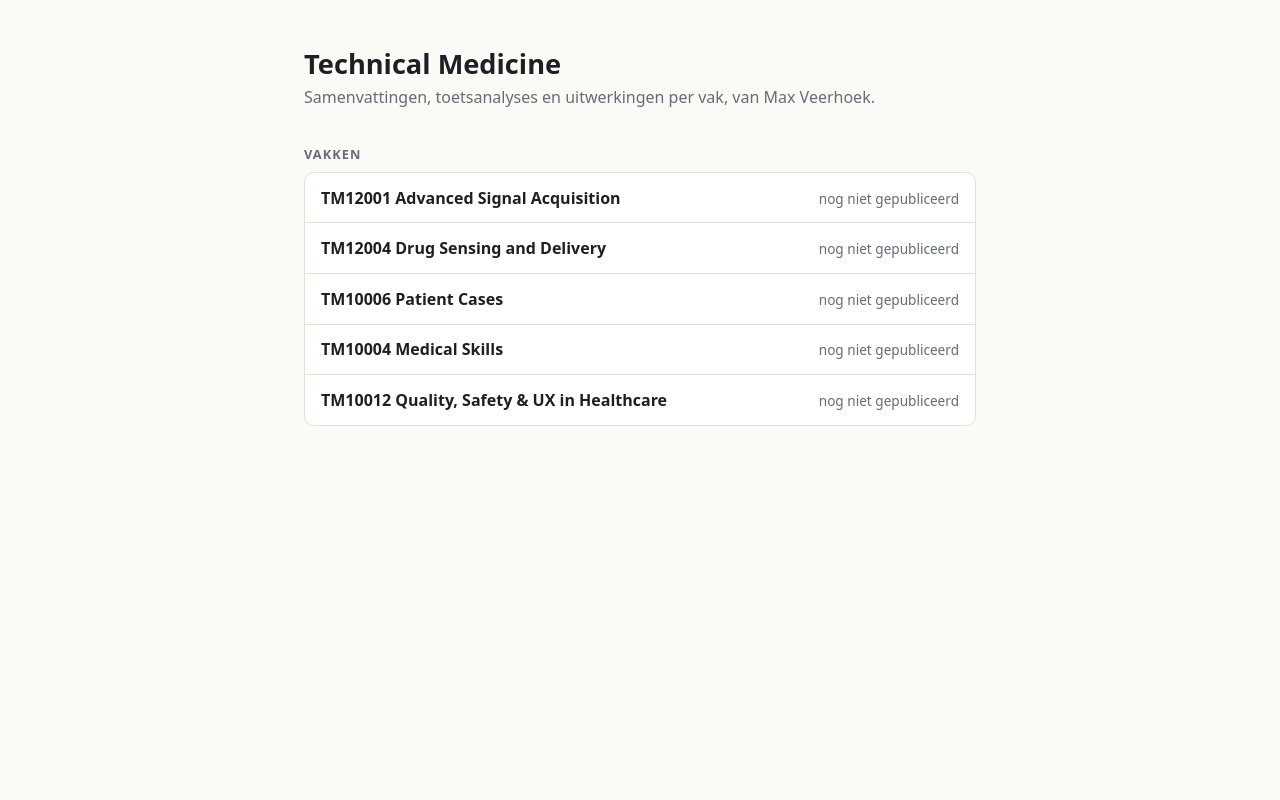
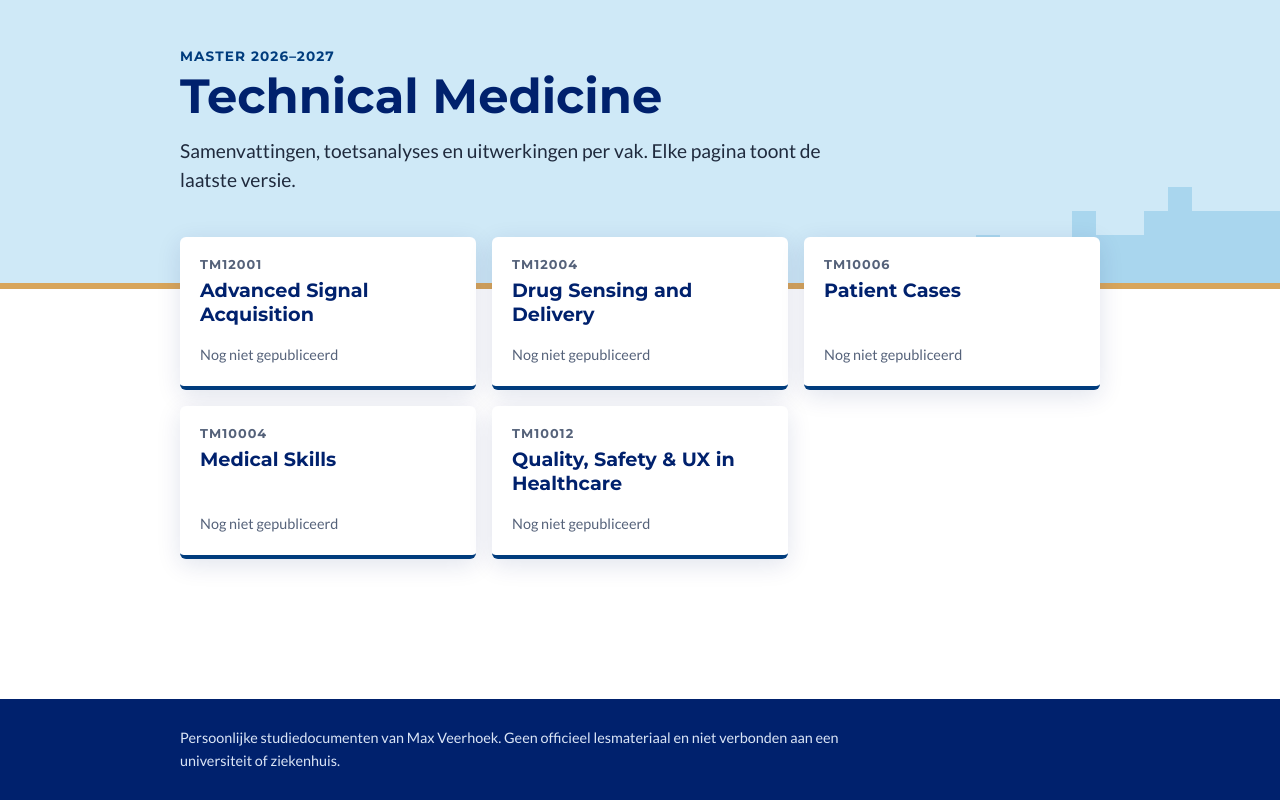
Before and after one commit to lmgveerhoek/tm-site, a website: page hub/public/index.html in a window 1280 px wide. Drawn offline with Linux system fonts and the light colour scheme.

Commit message:
Read site.yaml as well as site.json; redesign course pages and landing page

```diff
--- a/hub/public/index.html
+++ b/hub/public/index.html
@@ -8,30 +8,35 @@
 <link rel="stylesheet" href="style.css">
 </head>
 <body>
-<main>
-  <header>
+<header class="hero hero-home">
+  <div class="wrap">
+    <p class="eyebrow">Master 2026–2027</p>
     <h1>Technical Medicine</h1>
-    <p class="subtitle">Samenvattingen, toetsanalyses en uitwerkingen per vak, van Max Veerhoek.</p>
-  </header>
-  <section>
-    <h2>Vakken</h2>
-    <ul id="courses">
-      <li><a href="asa/"><span class="doc">TM12001 Advanced Signal Acquisition</span><span class="meta" data-slug="asa"></span></a></li>
-      <li><a href="dsd/"><span class="doc">TM12004 Drug Sensing and Delivery</span><span class="meta" data-slug="dsd"></span></a></li>
-      <li><a href="pc/"><span class="doc">TM10006 Patient Cases</span><span class="meta" data-slug="pc"></span></a></li>
-      <li><a href="ms/"><span class="doc">TM10004 Medical Skills</span><span class="meta" data-slug="ms"></span></a></li>
-      <li><a href="qsux/"><span class="doc">TM10012 Quality, Safety &amp; UX in Healthcare</span><span class="meta" data-slug="qsux"></span></a></li>
-    </ul>
-  </section>
+    <p class="lead">Samenvattingen, toetsanalyses en uitwerkingen per vak. Elke pagina toont de laatste versie.</p>
+  </div>
+</header>
+<main class="wrap">
+  <ul class="cards">
+    <li><a href="asa/"><span class="code">TM12001</span><span class="name">Advanced Signal Acquisition</span><span class="meta" data-slug="asa"></span></a></li>
+    <li><a href="dsd/"><span class="code">TM12004</span><span class="name">Drug Sensing and Delivery</span><span class="meta" data-slug="dsd"></span></a></li>
+    <li><a href="pc/"><span class="code">TM10006</span><span class="name">Patient Cases</span><span class="meta" data-slug="pc"></span></a></li>
+    <li><a href="ms/"><span class="code">TM10004</span><span class="name">Medical Skills</span><span class="meta" data-slug="ms"></span></a></li>
+    <li><a href="qsux/"><span class="code">TM10012</span><span class="name">Quality, Safety &amp; UX in Healthcare</span><span class="meta" data-slug="qsux"></span></a></li>
+  </ul>
 </main>
+<footer>
+  <div class="wrap">
+    <p>Persoonlijke studiedocumenten van Max Veerhoek. Geen officieel lesmateriaal en niet verbonden aan een universiteit of ziekenhuis.</p>
+  </div>
+</footer>
 <script>
 // Each course publishes its own manifest; show when it last changed.
 const day = new Intl.DateTimeFormat("nl-NL", { dateStyle: "long", timeZone: "Europe/Amsterdam" });
 for (const el of document.querySelectorAll("[data-slug]")) {
   fetch(`${el.dataset.slug}/manifest.json`)
     .then((r) => (r.ok ? r.json() : Promise.reject()))
-    .then((m) => { el.textContent = `bijgewerkt op ${day.format(new Date(m.updated))}`; })
-    .catch(() => { el.textContent = "nog niet gepubliceerd"; });
+    .then((m) => { el.textContent = `${m.docs.length} ${m.docs.length === 1 ? "document" : "documenten"} · bijgewerkt op ${day.format(new Date(m.updated))}`; })
+    .catch(() => { el.textContent = "Nog niet gepubliceerd"; });
 }
 </script>
 </body>
--- a/hub/public/style.css
+++ b/hub/public/style.css
@@ -1,21 +1,43 @@
+/* Montserrat and Lato are self-hosted (SIL Open Font License 1.1), so no
+   request leaves the site. */
+@font-face { font-family: "Montserrat"; font-weight: 700; font-display: swap; src: url("/fonts/montserrat-latin-700-normal.woff2") format("woff2"); }
+@font-face { font-family: "Lato"; font-weight: 400; font-display: swap; src: url("/fonts/lato-latin-400-normal.woff2") format("woff2"); }
+@font-face { font-family: "Lato"; font-weight: 700; font-display: swap; src: url("/fonts/lato-latin-700-normal.woff2") format("woff2"); }
+
 :root {
-  --bg: #fbfaf7;
+  --navy: #00216d;
+  --blue: #003c7d;
+  --sky: #cfe9f7;
+  --sky-deep: #a9d6ee;
+  --ochre: #d8a55b;
+  --bg: #ffffff;
   --surface: #ffffff;
-  --text: #1d1f23;
-  --muted: #666b75;
-  --line: #e4e1d9;
-  --accent: #0b5d6b;
+  --text: #1f2a3d;
+  --muted: #55627a;
+  --rule: #b9c8dc;
+  --heading: var(--navy);
+  --link: var(--blue);
+  --hero: var(--sky);
+  --hero-mark: var(--sky-deep);
+  --footer-bg: var(--navy);
+  --footer-text: #dbe6f7;
+  --shadow: 0 6px 24px rgb(0 33 109 / 0.12);
   color-scheme: light dark;
 }
 
 @media (prefers-color-scheme: dark) {
   :root {
-    --bg: #15171a;
-    --surface: #1d2024;
-    --text: #e8e6e1;
-    --muted: #9aa0aa;
-    --line: #2e3238;
-    --accent: #6cc4d2;
+    --bg: #0a1224;
+    --surface: #121d36;
+    --text: #e4ebf7;
+    --muted: #a3b1c9;
+    --rule: #2b3b5c;
+    --heading: #ffffff;
+    --link: #a9d6ee;
+    --hero: #102a55;
+    --hero-mark: #1a3a70;
+    --footer-bg: #060c1a;
+    --shadow: 0 6px 24px rgb(0 0 0 / 0.4);
   }
 }
 
@@ -23,60 +45,158 @@
 
 body {
   margin: 0;
+  min-height: 100vh;
+  display: flex;
+  flex-direction: column;
   background: var(--bg);
   color: var(--text);
-  font: 16px/1.5 system-ui, -apple-system, "Segoe UI", sans-serif;
+  font: 400 1.0625rem/1.55 Lato, "Helvetica Neue", Arial, sans-serif;
 }
 
-main {
-  max-width: 44rem;
-  margin: 0 auto;
-  padding: 2rem 1rem 4rem;
+main { flex: 1; padding-bottom: 4rem; }
+
+.wrap { width: 100%; max-width: 60rem; margin: 0 auto; padding-inline: 1.25rem; }
+
+/* Hero: a light-blue panel that dissolves into squares at the lower right,
+   closed off by an ochre rule. */
+.hero {
+  position: relative;
+  overflow: hidden;
+  background: var(--hero);
+  border-bottom: 6px solid var(--ochre);
+  padding: 1.5rem 0 2.5rem;
 }
 
-nav a { color: var(--muted); text-decoration: none; font-size: 0.9rem; }
-nav a:hover { color: var(--accent); }
-
-h1 { font-size: 1.7rem; line-height: 1.2; margin: 1rem 0 0.25rem; text-wrap: balance; }
-h2 {
-  font-size: 0.8rem;
-  text-transform: uppercase;
-  letter-spacing: 0.08em;
-  color: var(--muted);
-  margin: 2.25rem 0 0.5rem;
+.hero::after {
+  content: "";
+  position: absolute;
+  right: 0;
+  bottom: 0;
+  width: min(22rem, 45%);
+  height: 6rem;
+  background:
+    linear-gradient(var(--hero-mark) 0 0) 0 4.5rem / 1.5rem 1.5rem,
+    linear-gradient(var(--hero-mark) 0 0) 3rem 3rem / 1.5rem 1.5rem,
+    linear-gradient(var(--hero-mark) 0 0) 4.5rem 4.5rem / 3rem 1.5rem,
+    linear-gradient(var(--hero-mark) 0 0) 9rem 1.5rem / 1.5rem 1.5rem,
+    linear-gradient(var(--hero-mark) 0 0) 9rem 3rem / 4.5rem 3rem,
+    linear-gradient(var(--hero-mark) 0 0) 15rem 0 / 1.5rem 1.5rem,
+    linear-gradient(var(--hero-mark) 0 0) 13.5rem 1.5rem / 8.5rem 4.5rem;
+  background-repeat: no-repeat;
 }
 
-.subtitle { margin: 0; color: var(--muted); }
-.subtitle:empty { display: none; }
-.stamp { margin: 0.75rem 0 0; font-size: 0.85rem; color: var(--muted); }
+.hero .wrap { position: relative; z-index: 1; }
+.hero-home { padding: 3rem 0 5.5rem; }
+
+nav { display: flex; gap: 0.5rem; font-size: 0.9rem; color: var(--muted); margin-bottom: 2rem; }
+nav a { color: var(--link); }
+
+.eyebrow {
+  margin: 0 0 0.35rem;
+  font: 700 0.85rem/1.2 Montserrat, "Avenir Next", "Segoe UI", sans-serif;
+  letter-spacing: 0.08em;
+  text-transform: uppercase;
+  color: var(--link);
+}
+.eyebrow:empty { display: none; }
+
+h1 {
+  margin: 0;
+  max-width: 22ch;
+  font: 700 clamp(1.9rem, 1.2rem + 3vw, 3rem)/1.12 Montserrat, "Avenir Next", "Segoe UI", sans-serif;
+  color: var(--heading);
+  text-wrap: balance;
+}
+
+.lead { margin: 0.75rem 0 0; max-width: 42rem; font-size: 1.2rem; color: var(--text); }
+.lead:empty { display: none; }
+.stamp { margin: 1.25rem 0 0; font-size: 0.9rem; color: var(--muted); }
 code { font: 0.9em ui-monospace, Menlo, monospace; }
 
-ul {
-  list-style: none;
-  margin: 0;
-  padding: 0;
-  background: var(--surface);
-  border: 1px solid var(--line);
-  border-radius: 10px;
-  overflow: hidden;
+/* Document lists: large light headings and ruled rows with an arrow. */
+section { margin-top: 3rem; }
+
+h2 {
+  margin: 0 0 0.75rem;
+  font: 400 clamp(1.6rem, 1.2rem + 1.5vw, 2.1rem)/1.2 Lato, "Helvetica Neue", Arial, sans-serif;
+  color: var(--link);
 }
 
-li + li { border-top: 1px solid var(--line); }
+ul { list-style: none; margin: 0; padding: 0; }
 
-li a {
+section ul { border-top: 1px solid var(--rule); }
+section li { border-bottom: 1px solid var(--rule); }
+
+section li a {
+  display: grid;
+  grid-template-columns: 1fr auto 1.5rem;
+  align-items: center;
+  gap: 0.2rem 1.5rem;
+  padding: 0.95rem 0.25rem;
+  color: var(--link);
+  text-decoration: none;
+  transition: background-color 0.15s, padding 0.15s;
+}
+
+section li a::after {
+  content: "↗";
+  grid-column: 3;
+  grid-row: 1 / span 2;
+  font-size: 1.1rem;
+  text-align: right;
+  transition: transform 0.15s;
+}
+
+section li a:hover, section li a:focus-visible { background: color-mix(in srgb, var(--hero) 55%, transparent); padding-inline: 0.75rem; }
+section li a:hover::after, section li a:focus-visible::after { transform: translate(2px, -2px); }
+
+a:focus-visible { outline: 3px solid var(--ochre); outline-offset: 2px; }
+
+.doc { font-weight: 700; }
+.doc small { display: block; font-weight: 400; font-size: 0.9rem; color: var(--muted); }
+.meta { font-size: 0.9rem; color: var(--muted); font-variant-numeric: tabular-nums; }
+
+/* Landing page: white cards that overlap the hero. */
+.cards {
+  display: grid;
+  grid-template-columns: repeat(auto-fill, minmax(16rem, 1fr));
+  gap: 1rem;
+  margin-top: -3.25rem;
+  position: relative;
+  z-index: 2;
+}
+
+.cards a {
   display: flex;
-  flex-wrap: wrap;
-  justify-content: space-between;
-  align-items: baseline;
-  gap: 0.15rem 1rem;
-  padding: 0.8rem 1rem;
+  flex-direction: column;
+  gap: 0.35rem;
+  height: 100%;
+  min-height: 9.5rem;
+  padding: 1.25rem;
+  background: var(--surface);
+  border-radius: 6px;
+  border-bottom: 4px solid var(--link);
+  box-shadow: var(--shadow);
   color: inherit;
   text-decoration: none;
+  transition: transform 0.15s, border-color 0.15s;
 }
 
-li a:hover .doc, li a:focus-visible .doc { color: var(--accent); }
-li a:focus-visible { outline: 2px solid var(--accent); outline-offset: -2px; }
+.cards a:hover, .cards a:focus-visible { transform: translateY(-3px); border-bottom-color: var(--ochre); }
 
-.doc { font-weight: 550; }
-.doc small { display: block; font-weight: 400; font-size: 0.85rem; color: var(--muted); }
-.meta { font-size: 0.85rem; color: var(--muted); font-variant-numeric: tabular-nums; white-space: nowrap; }
+.code { font: 700 0.8rem/1.2 Montserrat, "Avenir Next", "Segoe UI", sans-serif; letter-spacing: 0.08em; color: var(--muted); }
+.name { font: 700 1.2rem/1.25 Montserrat, "Avenir Next", "Segoe UI", sans-serif; color: var(--heading); }
+.cards .meta { margin-top: auto; padding-top: 0.75rem; }
+
+footer { background: var(--footer-bg); color: var(--footer-text); padding: 1.75rem 0; font-size: 0.9rem; }
+footer p { margin: 0; max-width: 44rem; }
+
+@media (max-width: 34rem) {
+  section li a { grid-template-columns: 1fr 1.5rem; }
+  section li a .meta { grid-column: 1; }
+  .hero-home { padding-top: 2rem; }
+}
+
+@media (prefers-reduced-motion: reduce) {
+  * { transition: none !important; }
+}
```
Also changed, not shown: build.ts (+22 -14 lines), package.json (added, +9 -0 lines), template.html (+14 -6 lines), .github/workflows/publish.yml, README.md, hub/public/fonts/lato-latin-400-normal.woff2 (added), hub/public/fonts/lato-latin-700-normal.woff2 (added), hub/public/fonts/montserrat-latin-700-normal.woff2 (added), 2 other files.
